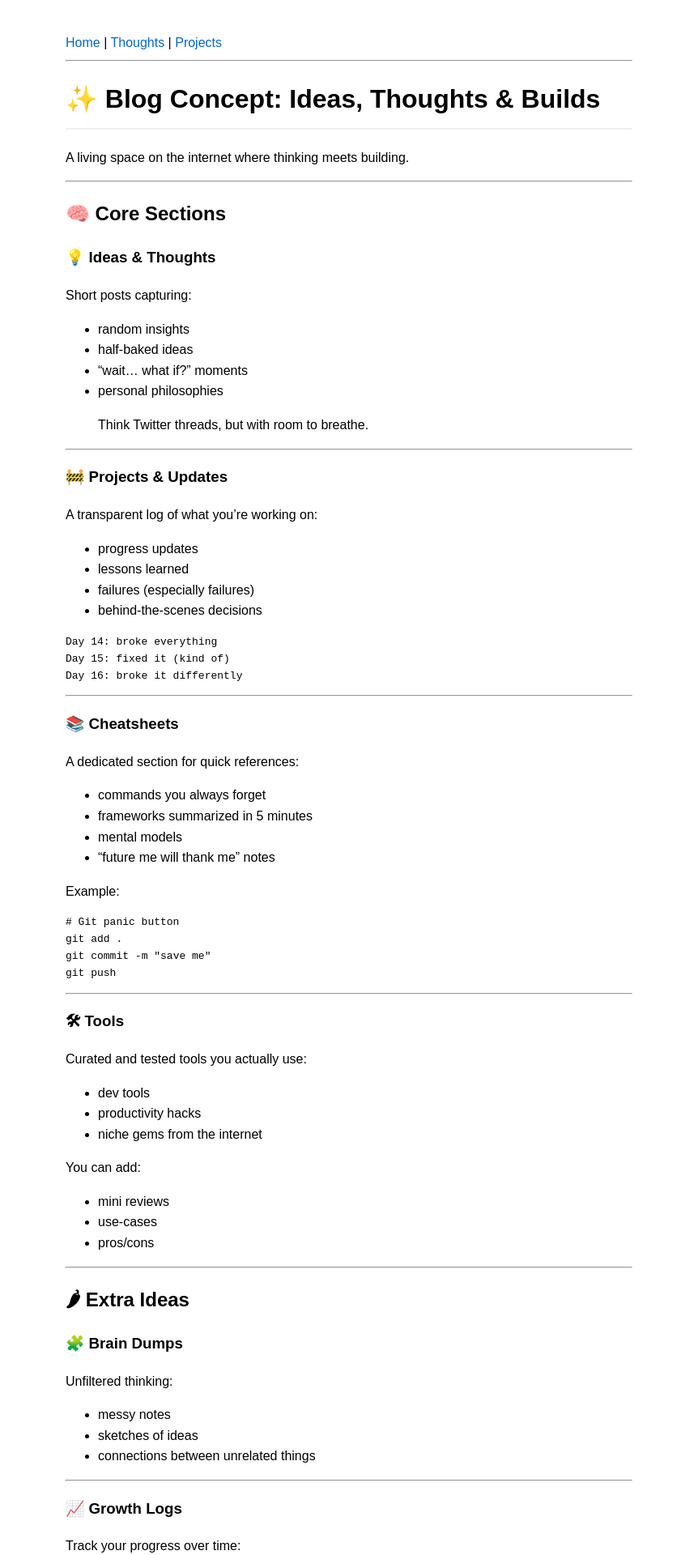
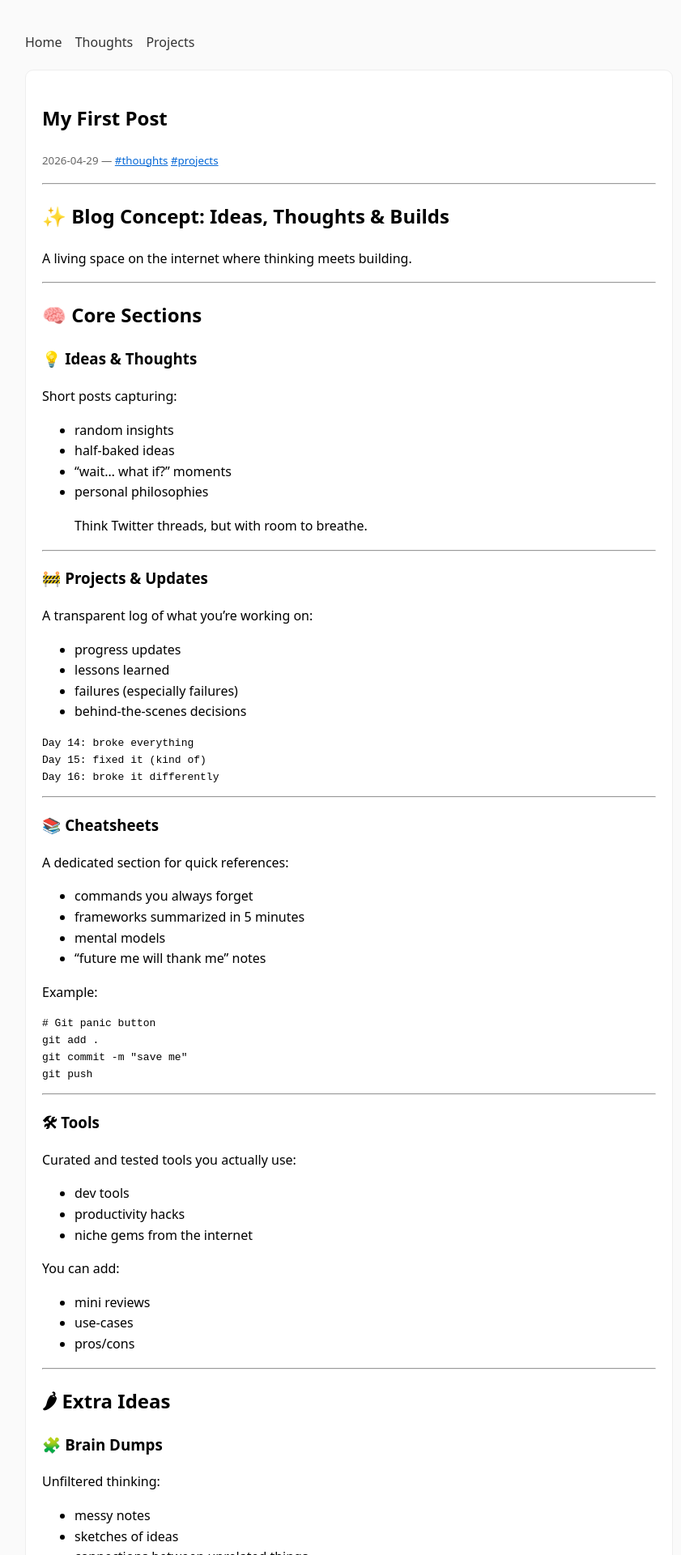
Before and after one commit to cholushkin/cholushkin.github.io, a Jekyll site: the page built from _posts/2026-04-29-first-post.md, in a window 1280 px wide. Shown: the top 1920 px of the page at 81% size, without its empty margins (209-1050 px from the left). Built offline with Jekyll 4.4.1, drawn with Linux system fonts in a browser that asks for light colours.

Commit message:
change: cards

```diff
--- a/_layouts/default.html
+++ b/_layouts/default.html
@@ -6,24 +6,52 @@
 
     <style>
       body {
-      font-family: Arial, sans-serif;
-      max-width: 700px;
+        font-family: system-ui, -apple-system, sans-serif;
+        max-width: 800px;
         margin: 40px auto;
+        padding: 0 16px;
         line-height: 1.6;
+        background: #fafafa;
       }
 
-    h1 {
-      border-bottom: 2px solid #eee;
-      padding-bottom: 10px;
+      nav {
+        margin-bottom: 20px;
+      }
+
+      nav a {
+        margin-right: 12px;
+        text-decoration: none;
+        color: #333;
+        font-weight: 500;
+      }
+
+      nav a:hover {
+        text-decoration: underline;
+      }
+
+      h1, h2 {
+        margin-top: 30px;
+      }
+
+      ul {
+        list-style: none;
+        padding: 0;
+      }
+
+      li {
+        background: white;
+        padding: 12px 16px;
+        margin-bottom: 10px;
+        border-radius: 8px;
+        border: 1px solid #eee;
       }
 
       a {
-      text-decoration: none;
         color: #0366d6;
       }
 
-    a:hover {
-      text-decoration: underline;
+      small {
+        color: #666;
       }
     </style>
 </head>
--- a/_layouts/post.html
+++ b/_layouts/post.html
@@ -3,22 +3,72 @@
 <head>
   <meta charset="UTF-8">
   <title>{{ page.title }}</title>
-  <p>
-  Categories:
-  {% for category in page.categories %}
-    <a href="/{{ category }}/">{{ category }}</a>
-  {% endfor %}
-  </p>
+
+  <style>
+    body {
+      font-family: system-ui, -apple-system, sans-serif;
+      max-width: 800px;
+      margin: 40px auto;
+      padding: 0 16px;
+      line-height: 1.6;
+      background: #fafafa;
+    }
+
+    nav {
+      margin-bottom: 20px;
+    }
+
+    nav a {
+      margin-right: 12px;
+      text-decoration: none;
+      color: #333;
+      font-weight: 500;
+    }
+
+    nav a:hover {
+      text-decoration: underline;
+    }
+
+    article {
+      background: white;
+      padding: 20px;
+      border-radius: 10px;
+      border: 1px solid #eee;
+    }
+
+    a {
+      color: #0366d6;
+    }
+
+    small {
+      color: #666;
+    }
+  </style>
 </head>
 <body>
+
+<nav>
+  <a href="/">Home</a>
+  <a href="/thoughts/">Thoughts</a>
+  <a href="/projects/">Projects</a>
+</nav>
+
+<article>
   <h1>{{ page.title }}</h1>
-  <p><i>{{ page.date }}</i></p>
+
+  <p>
+    <small>
+      {{ page.date | date: "%Y-%m-%d" }} —
+      {% for category in page.categories %}
+        <a href="/{{ category }}/">#{{ category }}</a>
+      {% endfor %}
+    </small>
+  </p>
 
   <hr>
 
   {{ content }}
+</article>
 
-  <hr>
-  <a href="/">← Back to home</a>
 </body>
 </html>
--- a/_posts/2026-04-29-first-post.md
+++ b/_posts/2026-04-29-first-post.md
@@ -1,5 +1,5 @@
 ---
-layout: default
+layout: post
 title: "My First Post"
 date: 2026-04-29
 categories: [thoughts, projects]
```
Also changed, not shown: index.html (+16 -4 lines). Lines whose indentation alone changed are shown as unchanged.
